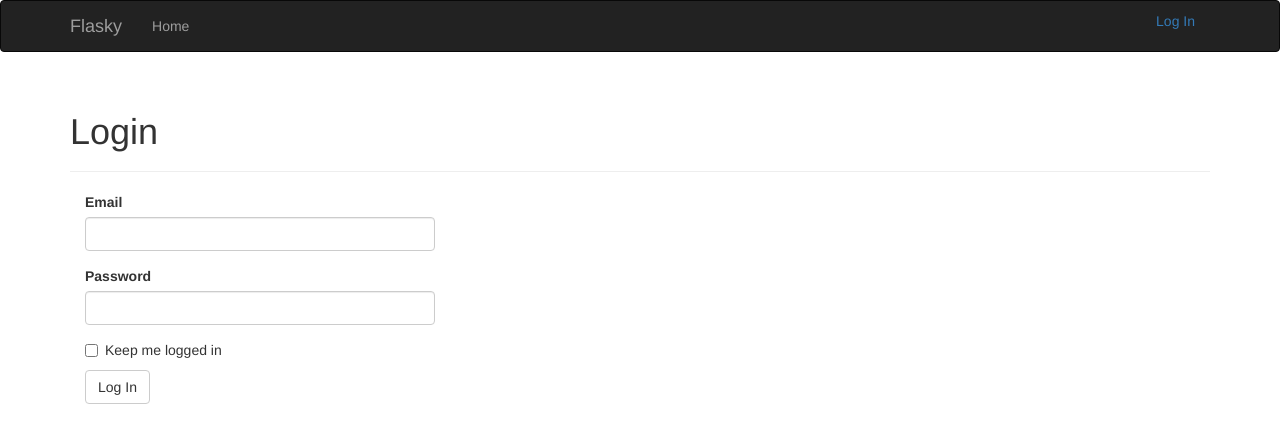
After one commit to purelind/flask-web-journey, a Flask app: page /auth/login in a window 1280 px wide. The commit adds this page. Shown: the top 443 px of the page. Run offline with Flask 2, Linux system fonts and the light colour scheme; some libraries are stand-ins or nearby versions.

Commit message:
8.1 to 8.4

```diff
--- /dev/null
+++ b/app/auth/__init__.py
@@ -0,0 +1,5 @@
+from flask import Blueprint
+
+auth = Blueprint('auth', __name__)
+
+from . import views
--- /dev/null
+++ b/app/auth/forms.py
@@ -0,0 +1,11 @@
+from flask_wtf import FlaskForm
+from wtforms import StringField, PasswordField, BooleanField, SubmitField
+from wtforms.validators import Required, Length, Email
+
+
+class LoginForm(FlaskForm):
+    email = StringField('Email', validators=[Required(), Length(1, 64),
+                                            Email()])
+    password = PasswordField('Password', validators=[Required()])
+    remember_me = BooleanField('Keep me logged in')
+    submit = SubmitField('Log In')
--- /dev/null
+++ b/app/auth/views.py
@@ -0,0 +1,26 @@
+from flask import render_template, redirect, request, url_for, flash
+from flask_login import login_user, logout_user, login_required
+from . import auth
+from ..models import User
+from .forms import LoginForm
+
+
+
+@auth.route('/login', methods=['GET', 'POST'])
+def login():
+    form = LoginForm()
+    if form.validate_on_submit():
+        user = User.query.filter_by(email=form.email.data).first()
+        if user is not None and user.verify_password(form.password.data):
+            login_user(user, form.remember_me.data)
+            return redirect(request.args.get('next') or url_for('main.index'))
+        flash('Invalid username or password.')
+    return render_template('auth/login.html', form=form)
+
+
+@auth.route('/logout')
+@login_required
+def logout():
+    logout_user()
+    flash('You have been logged out.')
+    return redirect(url_for('main.index'))
--- /dev/null
+++ b/app/templates/auth/login.html
@@ -0,0 +1,13 @@
+{% extends "base.html" %}
+{% import "bootstrap/wtf.html" as wtf %}
+
+{% block title %}Flasky - Login{% endblock%}
+
+{% block page_content %}
+<div class="page-header">
+    <h1>Login</h1>
+</div>
+<div class="col-md-4">
+    {{ wtf.quick_form(form) }}
+</div>
+{% endblock %}
--- a/app/templates/base.html
+++ b/app/templates/base.html
@@ -24,6 +24,13 @@
             <ul class="nav navbar-nav">
                 <li><a href="{{ url_for('main.index') }}">Home</a></li>
             </ul>
+            <ul class="nav nvabar-nav navbar-right">
+                {% if current_user.is_authenticated %}
+                <li><a href="{{ url_for('auth.logout') }}">Log Out</a></li>
+                {% else %}
+                <li><a href="{{ url_for('auth.login') }}">Log In</a></li>
+                {% endif %}
+            </ul>
         </div>
     </div>
 </div>
```
Also changed, not shown: app/__init__.py (+9 -0 lines), app/models.py (+22 -2 lines), app/templates/index.html (+9 -9 lines), tests/test_user_model.py (added, +35 -0 lines), data-dev.sqlite, data-test.sqlite (deleted), data.sqlite (deleted).
